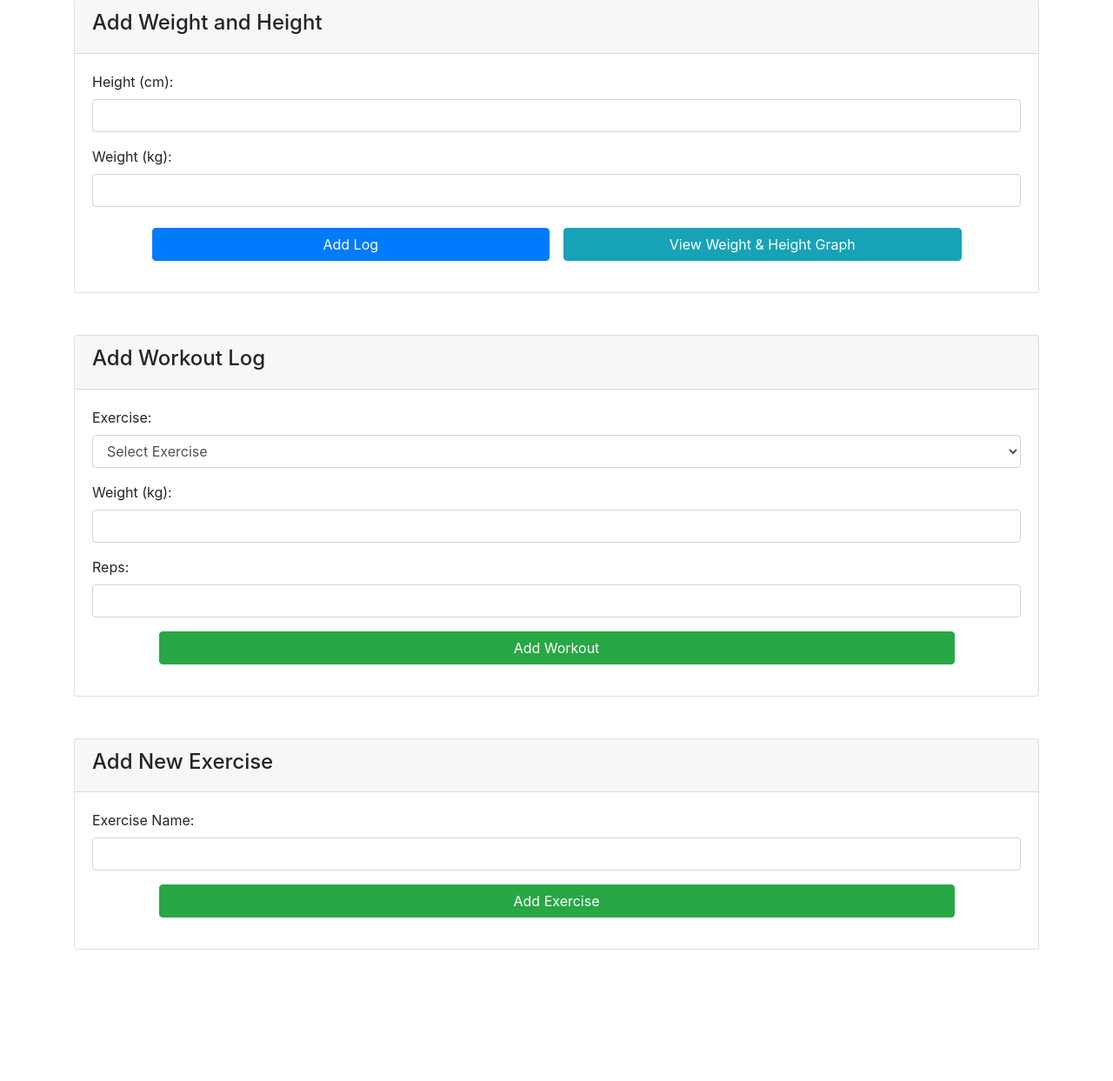
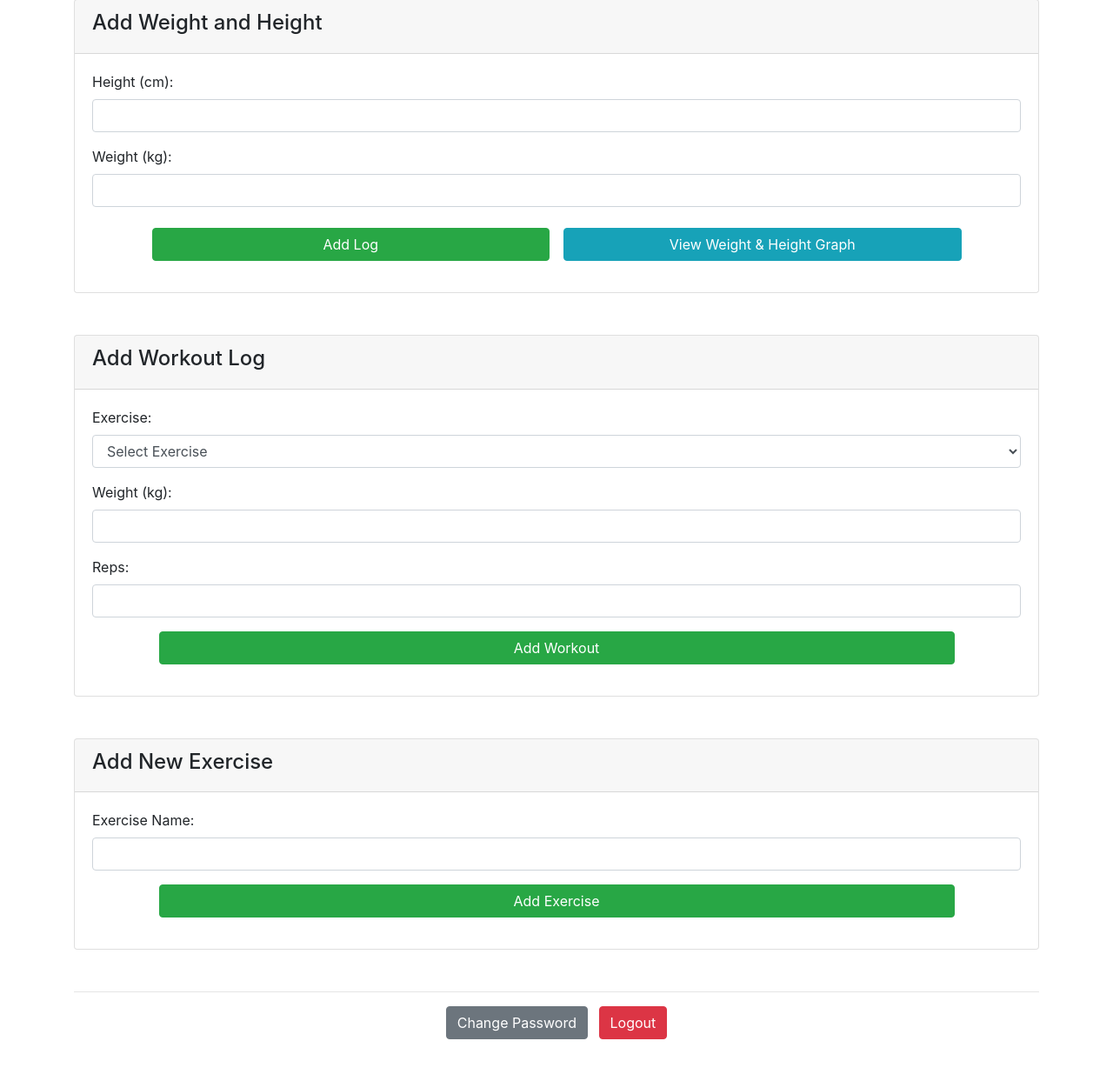
Before and after one commit to sudoxyz/GymProgressTracker, a Flask app: page / in a window 1280 px wide. Shown: the part 145-1388 px from the top of the page at 87% size. Before the commit the page ends 1237 px from the top, so only its background shows below. Run offline with Flask 3, Linux system fonts and the light colour scheme; the visitor is signed in with stand-in values (Sample User, id 1); data that the repository does not hold is empty; some libraries are stand-ins or nearby versions.

Commit message:
Add change password functionality and add logout button

```diff
--- a/app.py
+++ b/app.py
@@ -317,6 +317,21 @@ def register():
             return render_template('register.html', error="Username already taken")
     return render_template('register.html')
 
+@app.route('/change_password', methods=['POST'])
+@login_required
+def change_password():
+    old_password = request.form['old_password']
+    new_password = request.form['new_password']
+
+    if check_password_hash(current_user.password, old_password):
+        conn = get_db_connection()
+        hashed_password = generate_password_hash(new_password)
+        conn.execute('UPDATE accounts SET password = ? WHERE id = ?', (hashed_password, current_user.id))
+        conn.commit()
+        conn.close()
+
+    return redirect(url_for('index'))
+
 @app.route('/logout')
 @login_required
 def logout():
--- a/templates/index.html
+++ b/templates/index.html
@@ -26,7 +26,7 @@
                     <input type="number" class="form-control" id="weight" name="weight" step="0.01">
                 </div>
                 <div class="form-group row justify-content-center">
-                    <button type="submit" class="btn btn-primary col-md-5 mt-2 ml-2 mr-2">Add Log</button>
+                    <button type="submit" class="btn btn-success col-md-5 mt-2 ml-2 mr-2">Add Log</button>
                     <a href="/graph" class="btn btn-info col-md-5 ml-2 mt-2 mr-2">View Weight & Height Graph</a>
                 </div>
 
@@ -210,6 +210,41 @@
         {% endfor %}
     </ul>
     {% endif %}
+
+    <footer class="mt-5 mb-5 text-center">
+        <hr>
+        <button type="button" class="btn btn-secondary mr-2" data-toggle="modal" data-target="#changePasswordModal">Change Password</button>
+        <a href="/logout" class="btn btn-danger">Logout</a>
+    </footer>
+
+    <div class="modal fade" id="changePasswordModal" tabindex="-1" role="dialog" aria-labelledby="changePasswordModalLabel" aria-hidden="true">
+        <div class="modal-dialog" role="document">
+            <div class="modal-content">
+                <div class="modal-header">
+                    <h5 class="modal-title" id="changePasswordModalLabel">Change Password</h5>
+                    <button type="button" class="close" data-dismiss="modal" aria-label="Close">
+                        <span aria-hidden="true">&times;</span>
+                    </button>
+                </div>
+                <form action="/change_password" method="POST">
+                    <div class="modal-body">
+                        <div class="form-group">
+                            <label for="old_password">Old Password</label>
+                            <input type="password" class="form-control" name="old_password" required>
+                        </div>
+                        <div class="form-group">
+                            <label for="new_password">New Password</label>
+                            <input type="password" class="form-control" name="new_password" required>
+                        </div>
+                    </div>
+                    <div class="modal-footer">
+                        <button type="button" class="btn btn-secondary" data-dismiss="modal">Close</button>
+                        <button type="submit" class="btn btn-primary">Update Password</button>
+                    </div>
+                </form>
+            </div>
+        </div>
+    </div>
 </div>
 
 <script src="https://code.jquery.com/jquery-3.5.1.slim.min.js"></script>
```
